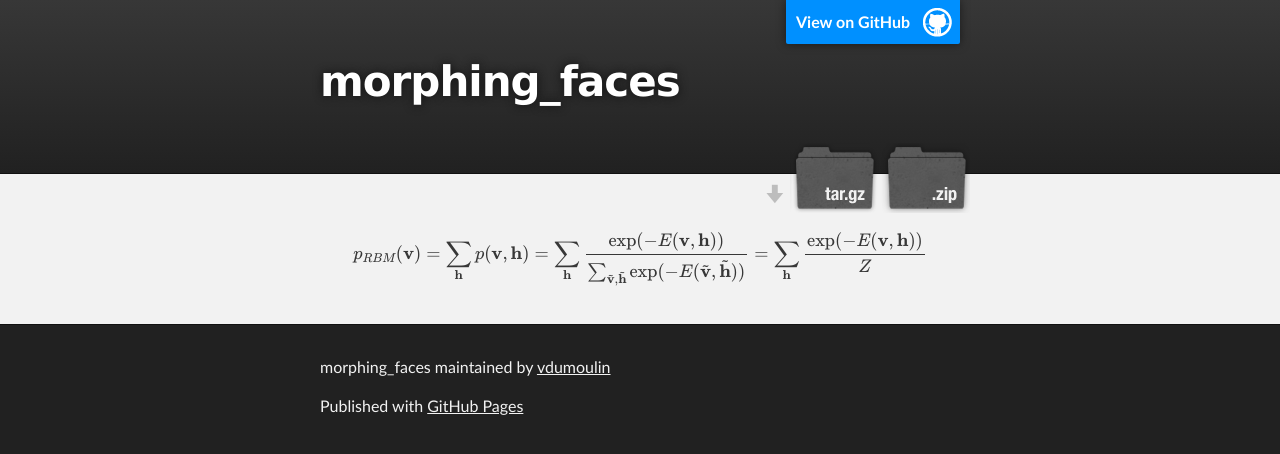
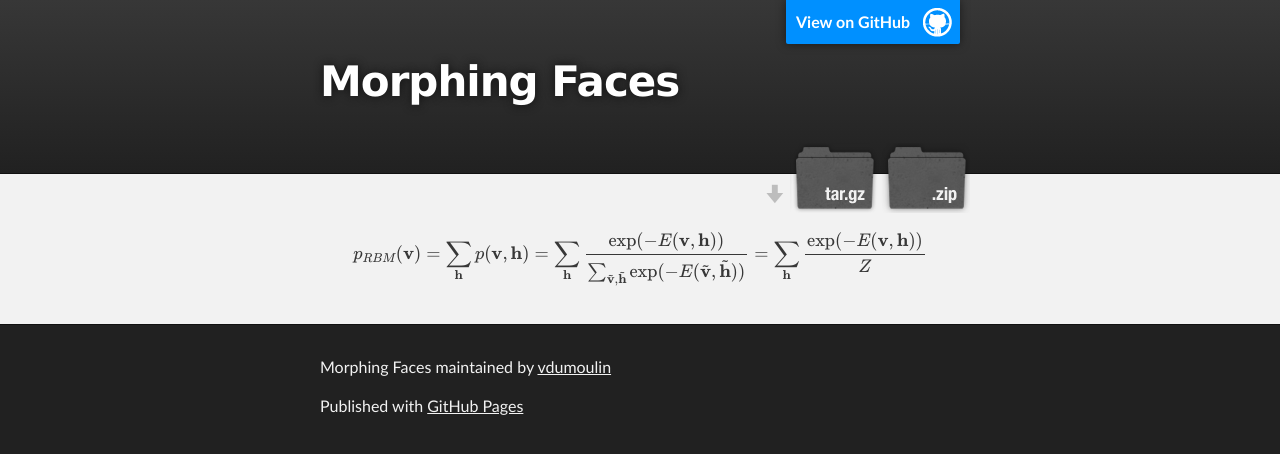
Before and after one commit to vdumoulin/morphing_faces, a Jekyll site: the page built from index.md, in a window 1280 px wide. Shown: the top 454 px of the page. Built offline with Jekyll 4.4.1, drawn with Linux system fonts in a browser that asks for light colours; formulas are drawn with MathJax 3; the repository's description, which GitHub fills in, is left out; some of the changed lines change nothing that is shown.

Commit message:
Use site.project_title instead of site.github.project_title

```diff
--- a/_config.yml
+++ b/_config.yml
@@ -1 +1,2 @@
+project_title: Morphing Faces
 markdown: kramdown
--- a/_includes/foot.html
+++ b/_includes/foot.html
@@ -5,7 +5,7 @@
         <div id="footer_wrap" class="outer">
             <footer class="inner">
                 <p class="copyright">
-                    {{ site.github.project_title }} maintained by
+                    {{ site.project_title }} maintained by
                     <a href="{{ site.github.owner_url }}">
                         {{ site.github.owner_name }}
                     </a>
--- a/_includes/head.html
+++ b/_includes/head.html
@@ -5,7 +5,7 @@
         <meta name="description" content={{ site.github.project_tagline }} />
         <link rel="stylesheet" type="text/css" media="screen"
               href="stylesheets/stylesheet.css">
-        <title>{{ site.github.project_title }}</title>
+        <title>{{ site.project_titla }}</title>
         <!-- MathJax -->
         <script type="text/javascript" src="http://cdn.mathjax.org/mathjax/latest/MathJax.js?config=TeX-AMS-MML_HTMLorMML"> </script>
     </head>
@@ -17,7 +17,7 @@
                 <a id="forkme_banner" href="{{ site.github.repository_url }}">
                     View on GitHub
                 </a>
-                <h1 id="project_title">{{ site.github.project_title }}</h1>
+                <h1 id="project_title">{{ site.project_title }}</h1>
                 <h2 id="project_tagline">{{ site.github.project_tagline }}</h2>
                 <section id="downloads">
                     <a class="zip_download_link"
```
